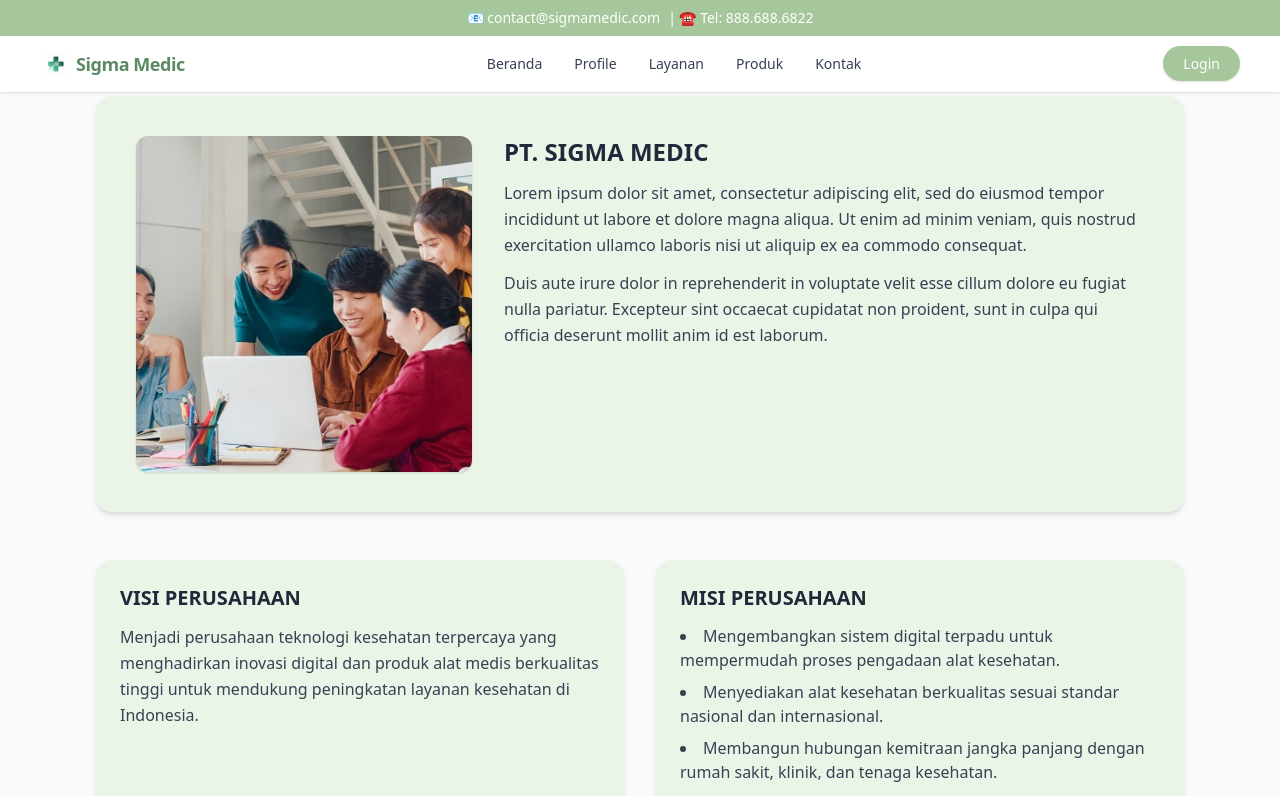
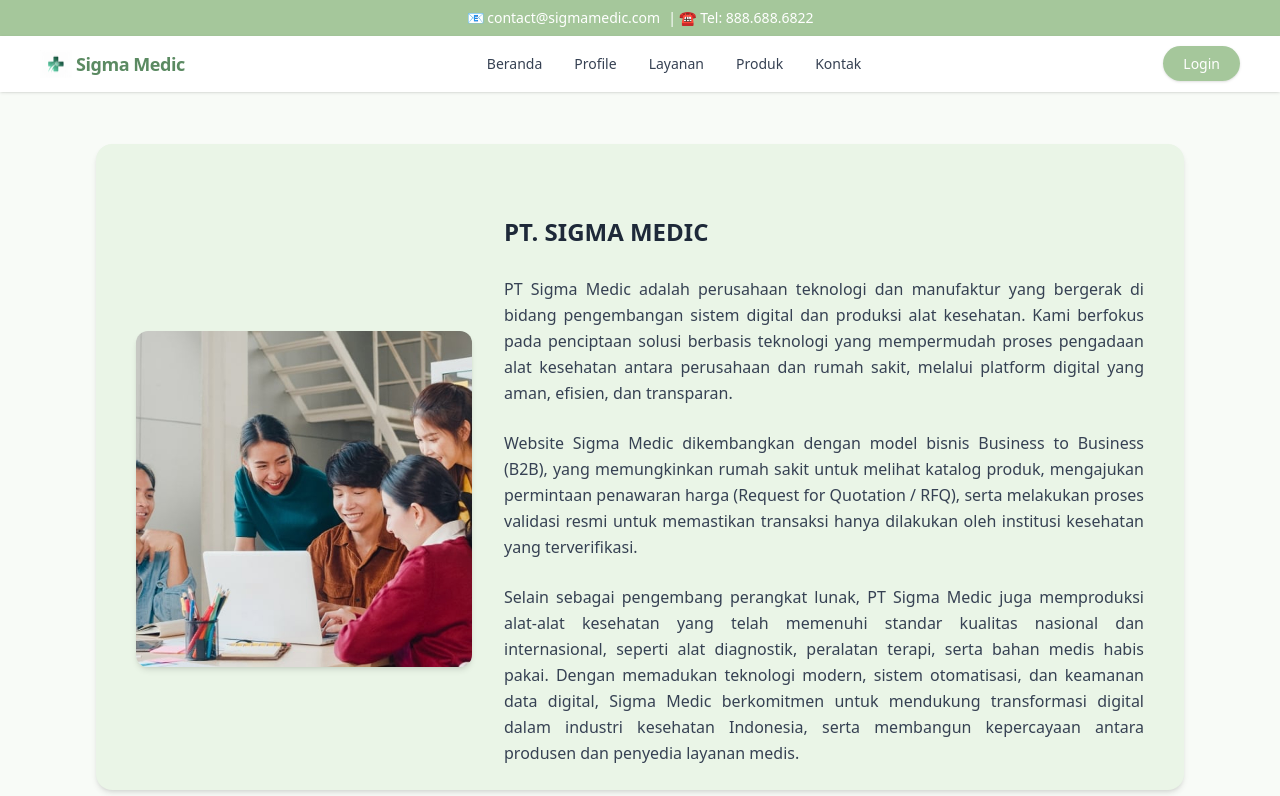
Before and after one commit to 05elia/Sigma_Medic, a Vue app: page /Profile in a window 1280 px wide. Shown: the top 796 px of the page. Built offline with nearby package versions, Linux system fonts and the light colour scheme.

Commit message:
Update Profile.vue

```diff
--- a/src/views/Profile.vue
+++ b/src/views/Profile.vue
@@ -1,38 +1,62 @@
 <template>
-  <div class="min-h-screen flex flex-col bg-[#F8FBF7]">
-    <!-- Navbar -->
+  <div class="min-h-screen flex flex-col bg-[#F8FBF7] overflow-x-hidden">
+    <!-- ✅ Navbar -->
     <Navbar />
 
-    <!-- Main Content -->
-    <main class="flex-grow pt-24 pb-20 px-6 lg:px-24">
-      <!-- Profil Perusahaan -->
+    <!-- ✅ Main Content -->
+    <main class="flex-grow pt-24 pb-20 px-6 lg:px-24 ">
+      <!-- 🏢 Profil Perusahaan -->
       <section
-        class="bg-[#EAF5E7] rounded-2xl p-6 lg:p-10 flex flex-col lg:flex-row items-center lg:items-start gap-8 shadow-md"
+        ref="profilSection"
+        class="bg-[#EAF5E7] rounded-2xl p-6 lg:p-10 flex flex-col lg:flex-row items-center lg:items-center gap-8 shadow-md opacity-0 translate-y-12 transition-all duration-1000 ease-[cubic-bezier(0.22,1,0.36,1)]"
+        :class="{ 'opacity-100 translate-y-0': profilVisible }"
       >
-        <img
-          src="@/assets/profil-team.jpg"
-          alt="Tim Sigma Medic"
-          class="rounded-xl w-full lg:w-1/3 object-cover shadow"
-        />
-        <div class="flex-1">
-          <h2 class="text-2xl font-semibold mb-3 text-gray-800">PT. SIGMA MEDIC</h2>
-          <p class="text-gray-700 leading-relaxed mb-3">
-            Lorem ipsum dolor sit amet, consectetur adipiscing elit, sed do eiusmod tempor
-            incididunt ut labore et dolore magna aliqua. Ut enim ad minim veniam, quis nostrud
-            exercitation ullamco laboris nisi ut aliquip ex ea commodo consequat.
-          </p>
-          <p class="text-gray-700 leading-relaxed mb-3">
-            Duis aute irure dolor in reprehenderit in voluptate velit esse cillum dolore eu fugiat
-            nulla pariatur. Excepteur sint occaecat cupidatat non proident, sunt in culpa qui
-            officia deserunt mollit anim id est laborum.
+        <!-- 🖼️ Gambar kiri -->
+        <div
+          class="w-full lg:w-1/3 flex justify-center opacity-0 translate-y-8 transition-all duration-1000 ease-[cubic-bezier(0.22,1,0.36,1)]"
+          :class="{ 'opacity-100 translate-y-0': profilVisible }"
+        >
+          <img
+            src="@/assets/profil-team.jpg"
+            alt="Tim Sigma Medic"
+            class="rounded-xl object-cover shadow-md w-full max-w-sm lg:max-w-none"
+          />
+        </div>
+
+        <!-- 🧾 Teks kanan -->
+        <div class="flex-1 flex flex-col justify-center">
+          <h2
+            class="text-2xl font-semibold mb-5 text-gray-800 opacity-0 translate-y-8 transition-all duration-700 ease-[cubic-bezier(0.22,1,0.36,1)]"
+            :class="{ 'opacity-100 translate-y-0': profilVisible }"
+          >
+            PT. SIGMA MEDIC
+          </h2>
+
+          <!-- ✨ Paragraf muncul satu-satu (slide-up & fade-in) -->
+          <p
+            v-for="(para, index) in paragraphs"
+            :key="index"
+            class="text-gray-700 text-justify leading-relaxed opacity-0 translate-y-10 transition-all duration-800 ease-[cubic-bezier(0.22,1,0.36,1)] mb-6"
+            :style="{ transitionDelay: `${0.3 + index * 0.3}s` }"
+            :class="{ 'opacity-100 translate-y-0': profilVisible }"
+          >
+            {{ para }}
           </p>
         </div>
       </section>
 
-      <!-- Visi & Misi -->
-      <section class="mt-12 grid grid-cols-1 lg:grid-cols-2 gap-8">
+      <!-- 🌱 Visi & Misi -->
+      <section
+        ref="visiMisiSection"
+        class="mt-12 grid grid-cols-1 lg:grid-cols-2 gap-8 opacity-0 translate-y-10 transition-all duration-1000 ease-[cubic-bezier(0.22,1,0.36,1)]"
+        :class="{ 'opacity-100 translate-y-0': visiMisiVisible }"
+      >
         <!-- VISI -->
-        <div class="bg-[#EAF5E7] rounded-2xl p-6 shadow-md">
+        <div
+          class="bg-[#EAF5E7] rounded-2xl p-6 shadow-md hover:-translate-y-1 hover:shadow-lg transition-all duration-500 opacity-0 translate-y-8 ease-[cubic-bezier(0.22,1,0.36,1)]"
+          :style="{ transitionDelay: visiMisiVisible ? '0.2s' : '0s' }"
+          :class="{ 'opacity-100 translate-y-0': visiMisiVisible }"
+        >
           <h3 class="text-xl font-semibold mb-3 text-gray-800">VISI PERUSAHAAN</h3>
           <p class="text-gray-700 leading-relaxed">
             Menjadi perusahaan teknologi kesehatan terpercaya yang menghadirkan inovasi digital dan
@@ -42,9 +66,13 @@
         </div>
 
         <!-- MISI -->
-        <div class="bg-[#EAF5E7] rounded-2xl p-6 shadow-md">
+        <div
+          class="bg-[#EAF5E7] rounded-2xl p-6 shadow-md hover:-translate-y-1 hover:shadow-lg transition-all duration-500 opacity-0 translate-y-8 ease-[cubic-bezier(0.22,1,0.36,1)]"
+          :style="{ transitionDelay: visiMisiVisible ? '0.10s' : '0s' }"
+          :class="{ 'opacity-100 translate-y-0': visiMisiVisible }"
+        >
           <h3 class="text-xl font-semibold mb-3 text-gray-800">MISI PERUSAHAAN</h3>
-          <ul class="list-disc list-inside text-gray-700 space-y-2">
+          <ul class="list-disc pl-6 space-y-3 text-gray-700 leading-relaxed marker:text-[rgb(0,0,0)]">
             <li>
               Mengembangkan sistem digital terpadu untuk mempermudah proses pengadaan alat
               kesehatan.
@@ -62,18 +90,57 @@
       </section>
     </main>
 
-    <!-- Footer -->
+    <!-- ✅ Footer -->
     <Footer />
   </div>
 </template>
 
 <script setup>
+import { ref, onMounted } from 'vue'
 import Navbar from '@/components/Navbar.vue'
 import Footer from '@/components/Footer.vue'
+
+// animasi tampil section
+const profilVisible = ref(false)
+const visiMisiVisible = ref(false)
+
+// ✅ buat ref untuk elemen DOM
+const visiMisiSection = ref(null)
+
+// isi paragraf dipecah biar bisa animasi satu-satu
+const paragraphs = [
+  'PT Sigma Medic adalah perusahaan teknologi dan manufaktur yang bergerak di bidang pengembangan sistem digital dan produksi alat kesehatan. Kami berfokus pada penciptaan solusi berbasis teknologi yang mempermudah proses pengadaan alat kesehatan antara perusahaan dan rumah sakit, melalui platform digital yang aman, efisien, dan transparan.',
+  'Website Sigma Medic dikembangkan dengan model bisnis Business to Business (B2B), yang memungkinkan rumah sakit untuk melihat katalog produk, mengajukan permintaan penawaran harga (Request for Quotation / RFQ), serta melakukan proses validasi resmi untuk memastikan transaksi hanya dilakukan oleh institusi kesehatan yang terverifikasi.',
+  'Selain sebagai pengembang perangkat lunak, PT Sigma Medic juga memproduksi alat-alat kesehatan yang telah memenuhi standar kualitas nasional dan internasional, seperti alat diagnostik, peralatan terapi, serta bahan medis habis pakai. Dengan memadukan teknologi modern, sistem otomatisasi, dan keamanan data digital, Sigma Medic berkomitmen untuk mendukung transformasi digital dalam industri kesehatan Indonesia, serta membangun kepercayaan antara produsen dan penyedia layanan medis.'
+]
+
+// observer untuk animasi on scroll
+const observeVisibility = (target, callback) => {
+  const observer = new IntersectionObserver(
+    (entries) => {
+      entries.forEach((entry) => {
+        if (entry.isIntersecting) callback(true)
+      })
+    },
+    { threshold: 0.2 }
+  )
+  observer.observe(target)
+}
+
+onMounted(() => {
+  // delay awal untuk animasi profil
+  setTimeout(() => {
+    profilVisible.value = true
+  }, 200)
+
+  // ✅ gunakan ref Vue, bukan querySelector
+  if (visiMisiSection.value) {
+    observeVisibility(visiMisiSection.value, (v) => (visiMisiVisible.value = v))
+  }
+})
 </script>
 
 <style scoped>
-/* Biar lebih smooth */
 html {
   scroll-behavior: smooth;
 }
```
